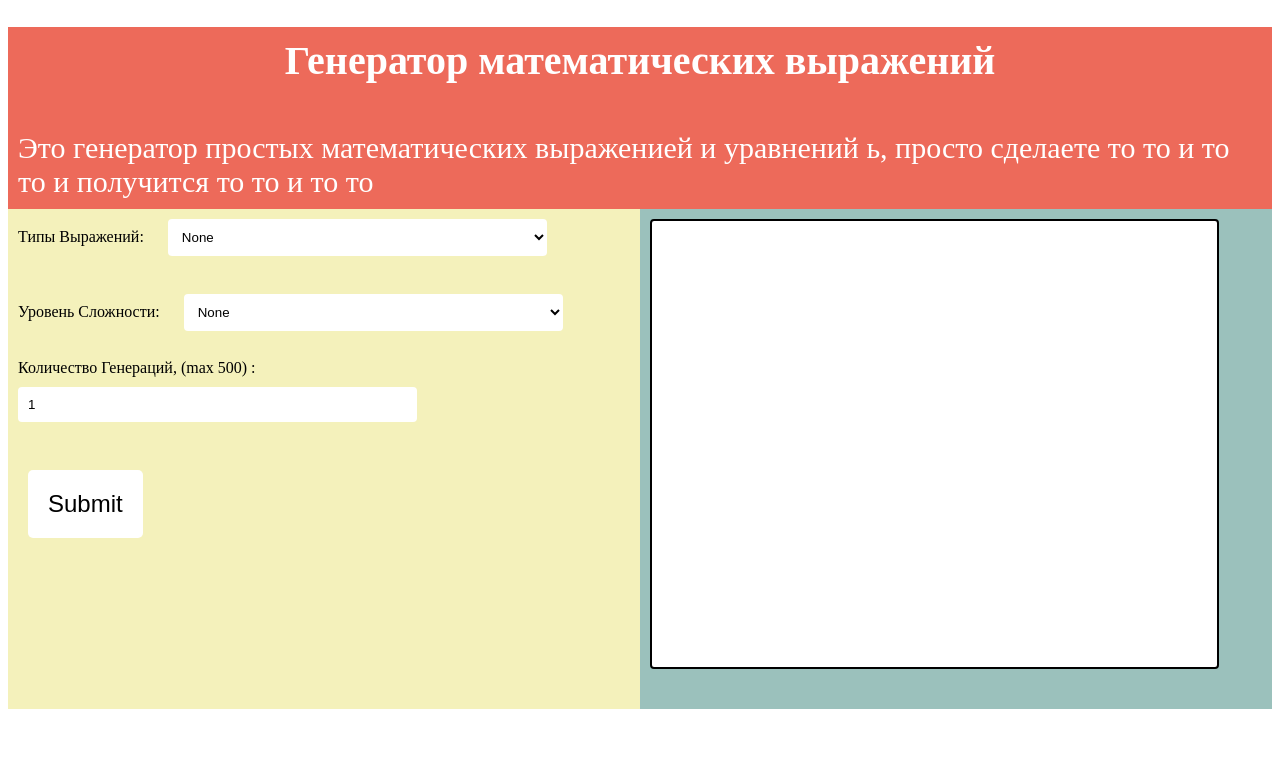
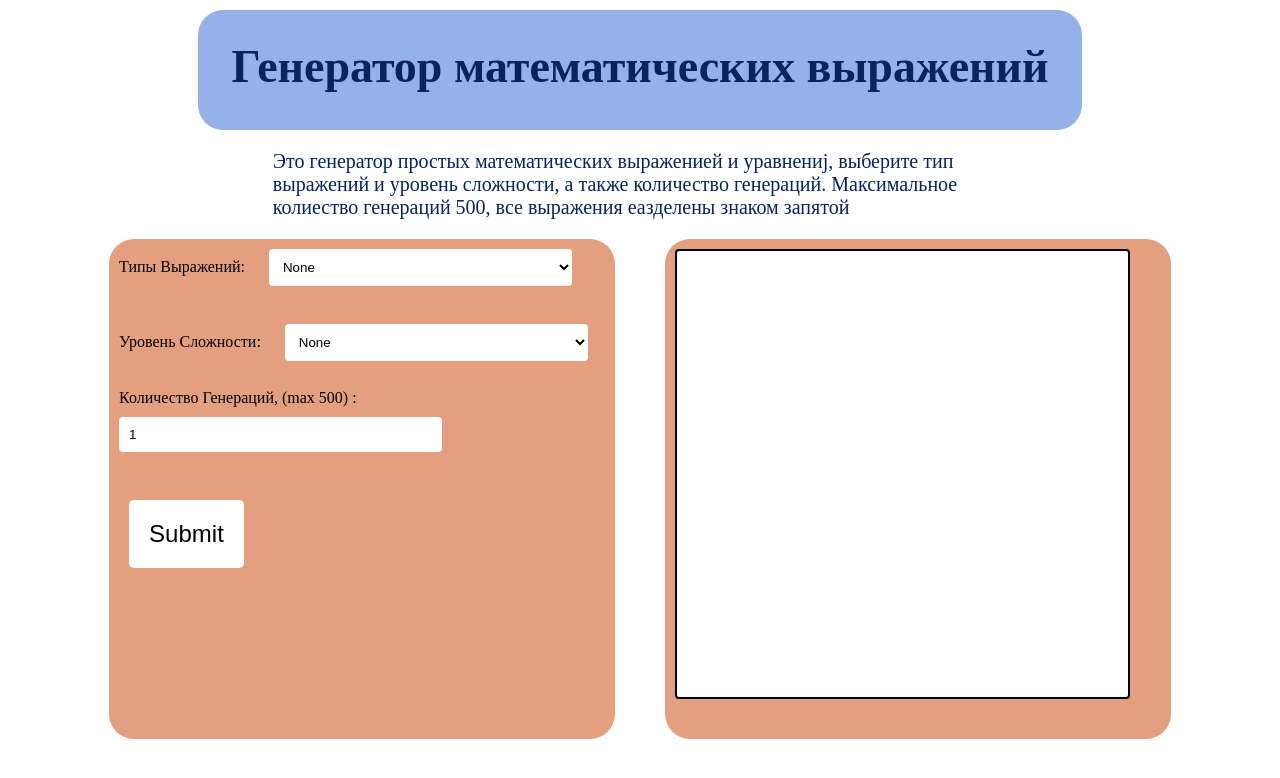
Before and after one commit to JohnMichaelson/generator, a plain HTML site: page index.html in a window 1280 px wide. Drawn offline with Linux system fonts and the light colour scheme.

Commit message:
dsogn chaches

```diff
--- a/index.html
+++ b/index.html
@@ -12,11 +12,12 @@
 
 <div id="top">
 <h1>Генератор математических выражений</h1>
-<p>Это генератор простых математических выраженией и уравнений ь, просто сделаете то то и то то и получится то то и то то</p>
+</div>
+<div id="description">
+	<p>Это генератор простых математических выраженией и уравнениj, выберите тип выражений и уровень сложности, а также количество генераций. Максимальное колиество генераций 500, все выражения еазделены знаком запятой</p>
 </div>
 
 <div class="rows">
-
 
 	<!-- This is the form for the dropdown menus and buttons and everything-->
 	<div class="colums" id="left">
--- a/mystyle.css
+++ b/mystyle.css
@@ -1,6 +1,9 @@
 
 /*Creating variables and using tham as var(--name)*/
 :root {
+	--maincolor: hsl(220, 88%, 20%);
+	--maincolor1l:hsl(220, 67%, 75%);
+	--secondcolororange: hsl(18, 65%, 70%);
 	--darkcolor: #F4F1BB;
 	--lightcolor: #9BC1BC;
 	--textcolor: white;
@@ -13,16 +16,17 @@ body {
 
 }
 h1{
-	color: var(--textcolor);
+	color: var(--maincolor);
 	text-align: center;
-	padding-bottom: 10px;
-	padding-top: 10px;
-	font-size: 40px;
+	padding: 30px;
+	margin: 0px;
+	font-size: 46px;
 }
 p{
-	color: var(--textcolor);
-	font-size: 30px;
-	padding: 10px;
+	color: var(--maincolor);
+	font-size: 20px;
+	padding-left: 20%;
+	padding-right: 20%;
 	margin: 0px;
 }
 
@@ -30,18 +34,31 @@ p{
 
 /* Basic Div Styles and Layout styles*/
 #top{
-	background-color: #ed6a5a;
-	height: 30%;
+	background-color: var(--maincolor1l);
+	border-radius: 25px;
+	width: 70%;
+	height: 120px;
 	padding: 0px;
-	margin: 0px;
+	margin: 10px;
+	margin-left: 15%;
+	margin-right: 15%;
+}
+#description{
+		margin: 20px;
 }
 #left{
-	width: 50%;
-	background-color: var(--darkcolor);
+	width: 40%;
+	margin-right: 2%;
+	margin-left: 8%;
+	border-radius: 25px;
+	background-color: var(--secondcolororange);
 }
 #right{
-	width: 50%;
-	background-color: var(--lightcolor);
+	width: 40%;
+	margin-left: 2%;
+	margin-right: 8%;
+	border-radius: 25px;
+	background-color: var(--secondcolororange);
 }
 .colums{
 	float: left;
```
